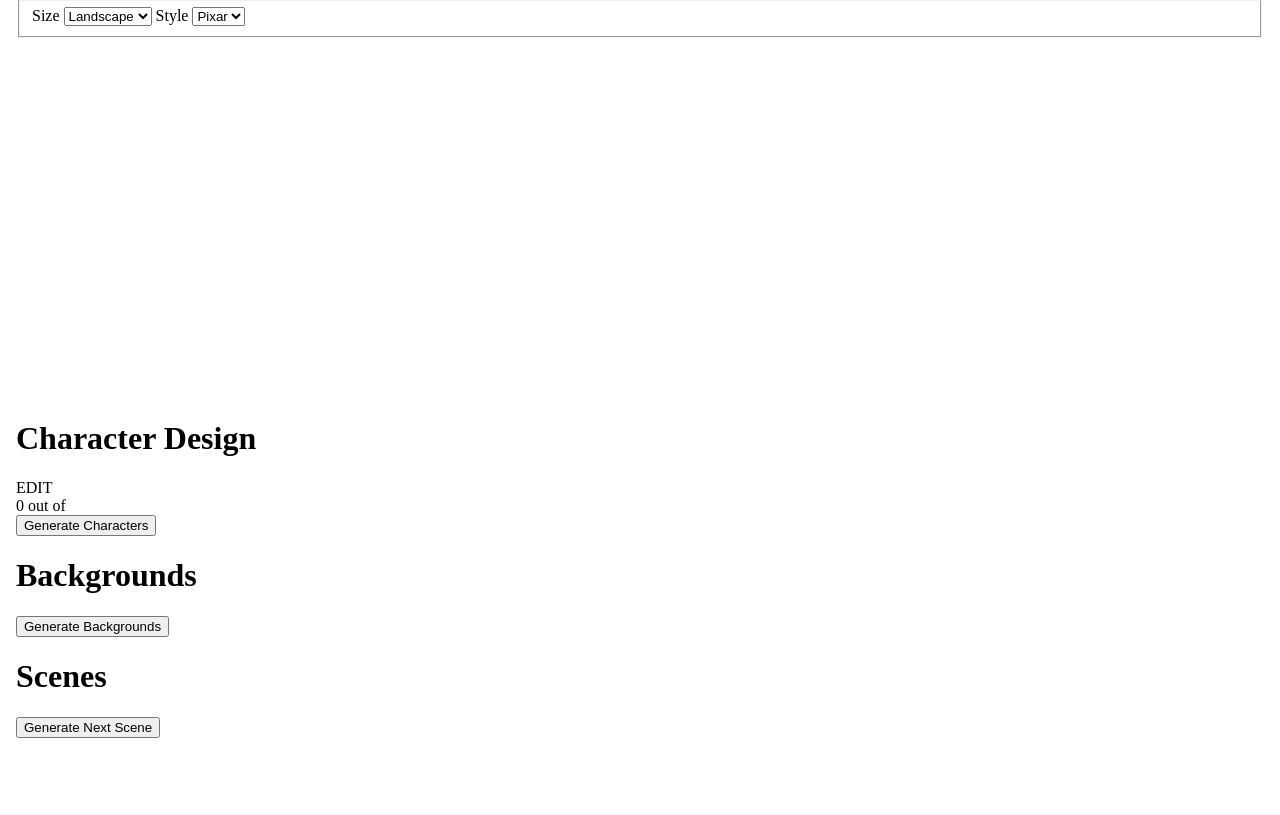
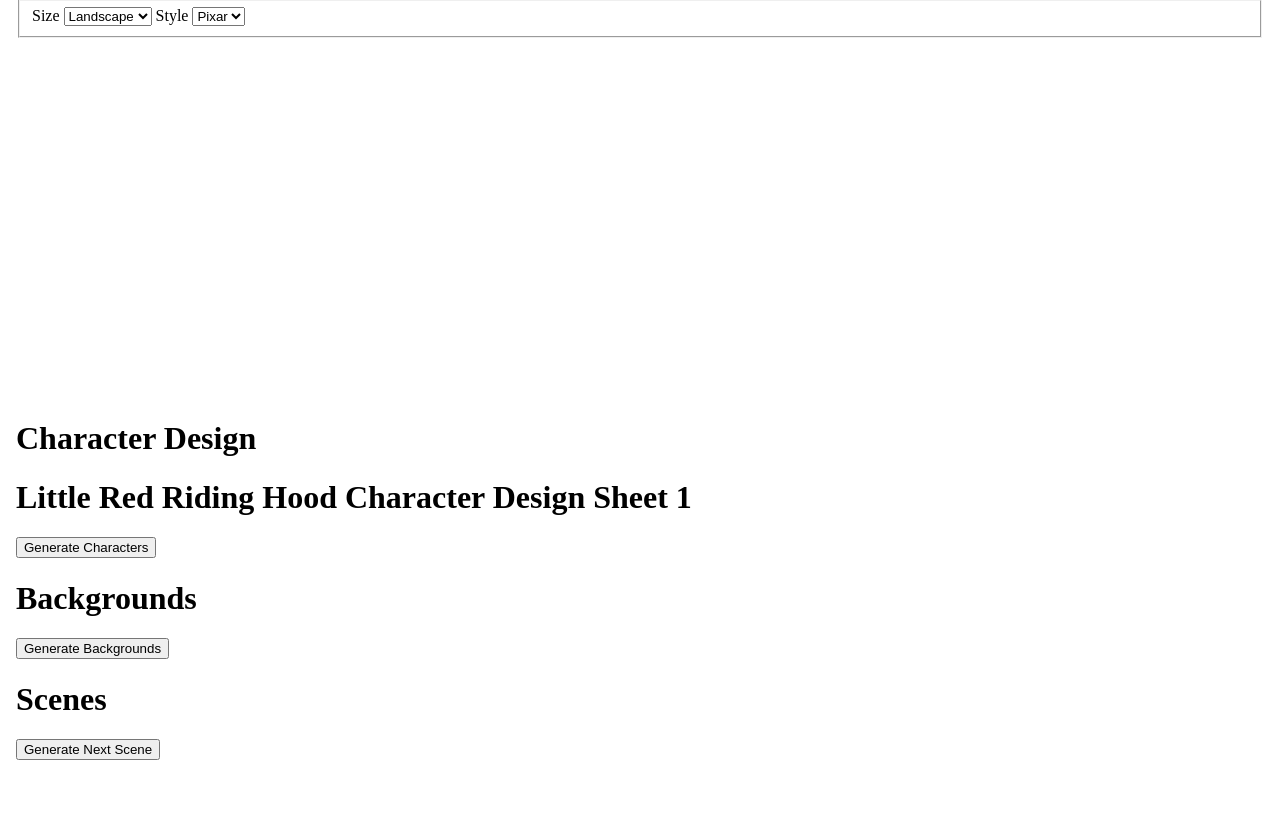
Before and after one commit to atticus-ezis/amlit_vid_v2, a Django app: page /blueprint/4/storybaord/ in a window 1280 px wide. Shown: the part 17-832 px from the top of the page. Run offline with Django 5.2, Linux system fonts and the light colour scheme; data comes from the database, SQL or seed files in the repository.

Commit message:
moved view logic to scripts, fixed accept and reject logic, fixed missing character_sheets context, updated template to layer image stack context

```diff
--- a/blueprints/models.py
+++ b/blueprints/models.py
@@ -36,7 +36,7 @@ class Blueprint(models.Model):
 
     def __str__(self):
         # query all blueprints with matching story
-        return f"Blueprint for {self.story.project.title}: {self.review_status} {self.updated_at:%Y-%m-%d %H:%M}"
+        return self.story.project.title
 
     def as_yaml(self) -> str:
         return yaml.dump(
@@ -171,3 +171,6 @@ class ImageStack(models.Model):
     name=models.CharField(
         max_length=50,
     )
+
+    def __str__(self):
+        return self.name
--- a/projects/admin.py
+++ b/projects/admin.py
@@ -3,7 +3,7 @@ from django.contrib import admin
 
 from projects.models import Project
 from stories.models import Story
-from blueprints.models import Blueprint, Character
+from blueprints.models import Blueprint, Character, ImageStack
 from storyboards.models import Image
 
 # Register your models here.
@@ -34,3 +34,7 @@ class BlueprintAdmin(admin.ModelAdmin):
 @admin.register(Image)
 class ImageAdmin(admin.ModelAdmin):
     pass
+
+@admin.register(ImageStack)
+class ImageStackAdmin(admin.ModelAdmin):
+    pass
--- a/storyboards/models.py
+++ b/storyboards/models.py
@@ -46,7 +46,7 @@ class Image(models.Model):
     image_stack = models.ForeignKey(
         ImageStack,
         on_delete=models.CASCADE,
-        related_name="images"
+        related_name="images",
     )
     style = models.CharField(max_length=100)
     image_file = models.ImageField(upload_to=image_upload_path)
@@ -59,6 +59,7 @@ class Image(models.Model):
     reference_images = models.ManyToManyField(
         "self",
         blank=True,
+        symmetrical=False,
         related_name="referenced_by",
     )
     parent_image = models.ForeignKey(
--- a/storyboards/scripts.py
+++ b/storyboards/scripts.py
@@ -0,0 +1,55 @@
+from blueprints.models import ImageStack
+from .models import Image
+from storyboards.api import openai_generation
+from django.db import transaction
+import base64
+from django.core.files.base import ContentFile
+import logging
+logger = logging.getLogger(__name__)
+
+image_styles = {"pixar": "in a pixar semi realistic style"}
+
+def generate_character_design_sheet_images(
+    stack: ImageStack,
+    size: str,
+    style: str
+) -> list[Image]:
+    try:
+        with transaction.atomic():
+            prompt = get_character_design_sheet_prompt(
+                stack=stack,
+                style=style
+            )
+
+            response = openai_generation(prompt=prompt, size=size)
+            print(f"DEBUG: AI Response{response}")
+
+            image_bytes = base64.b64decode(response["image_64"])
+            filename = f"{stack.name}.png"
+            img = Image.objects.create(
+                image_stack=stack,
+                ai_model=response["model"],
+                prompt=prompt,
+                size=response["size"],
+                style=style,
+            )
+            img.image_file.save(
+                filename,
+                ContentFile(image_bytes),
+                save=True,
+            )
+    except Exception:
+        logger.exception(
+            f"Failed generating character design sheets for {stack.name} with characters: {[character.name for character in stack.characters]}"
+        )
+        raise
+
+def get_character_design_sheet_prompt(
+        stack: ImageStack,
+        style: str
+    ):
+    style_description = image_styles[style]
+    title = stack.blueprint.story.project.title
+    character_list = (", ").join([character.name for character in stack.characters])
+    prompt = f"Character design sheet for {title}, {character_list}, {style_description}"
+    return prompt
--- a/storyboards/templates/storyboard.html
+++ b/storyboards/templates/storyboard.html
@@ -45,10 +45,12 @@
     <div name="character_design_block">
         <h1>Character Design</h1>
         <div name="image_grid_display">
-            {% for image in existing_character_sheets %}
+            {% for sheet in character_sheets %}
+                <h1>{{sheet.name}}</h1>
+                <div class="image-stack" id="character-stack-{{sheet.id}}">
+                    {% for image in sheet.images %}
                         <div class="image-card {% if image.review_status == 'approved' %}approved{% elif image.review_status == 'rejected' %}rejected{% endif %}"
                         id="image-{{image.pk}}">
-                    <h1>{{ image.key }}</h1>
                             <img src="{{ image.image_file.url }}">
                             <div name="user-review">
                                 <button class="accept-btn" data-url="{% url 'accept_image' pk=image.pk %}" type="button">
@@ -60,14 +62,13 @@
                                 </button>
                             </div>
                         </div>
+                    {% endfor%}
+                </div>
             {% endfor %}
-            <div class="edit-card"
-                data-image-type="character_design_sheet">
-                <p>EDIT</p>
         </div>
-        </div>
-        <div name="progress">{{existing_character_sheets|length}} out of {{ needed_character_sheets }}</div>
+        {% if missing_character_sheets %}
             <button name="action" value="generate_character_sheets" type="submit">Generate Characters</button>
+        {% endif %}
     </div>
 
     <script>
@@ -85,20 +86,15 @@
                 if (response.ok) {
                     const data = await response.json()
 
-                    data.images.forEach(image => {
-                        const card = document.querySelector(`#image-${image.id}`);
+
+                    const card = document.querySelector(`#image-${data.id}`);
                     card.classList.remove("approved", "rejected");
-                        card.classList.add(image.status);
-                    });
+                    card.classList.add(data.status);
 
-                    const editCard = document.querySelector(
-                        `.edit-card[data-image-type="${data.image_type}"]`
-                    );
-
-                    if (editCard) {
-                        editCard.hidden = data.has_approved
+                    if (data.change_card_id) {
+                        const update_card = document.querySelector(`#image-${data.change_card_id}`);
+                        update_card.remove("approved", "rejected")
                     }
-
 
                 } else {
                     alert("Failed to accept image")
--- a/storyboards/views.py
+++ b/storyboards/views.py
@@ -1,18 +1,17 @@
-import base64
+
 import logging
 from .models import Image
 from blueprints.models import Blueprint, ImageStack
 from django.shortcuts import get_object_or_404, render
 from storyboards.api import openai_generation
 from django.contrib import messages
-from django.core.files.base import ContentFile
+from .scripts import generate_character_design_sheet_images
 from django.db import transaction
 from django.http import JsonResponse
-from django.db.models import Case, When, Value, IntegerField
+from django.db.models import Case, When, Value, IntegerField, Count
 
 logger = logging.getLogger(__name__)
 
-image_styles = {"pixar": "in a pixar semi realistic style"}
 image_sizes = {
     "landscape": Image.SizeChoice.LANDSCAPE,
     "portrait": Image.SizeChoice.PORTRAIT,
@@ -25,12 +24,6 @@ def storyboard_view(request, blueprint_pk):
 
     image_size = image_sizes[request.POST.get("image_size") or "landscape"]
     image_style = (request.POST.get("image_style") or "pixar").lower()
-
-    available_images = Image.objects.filter(
-        image_stack__in=blueprint_stacks,
-        size=image_size,
-        style=image_style
-    )
 
     if request.method == "POST":
         action = request.POST.get("action")
@@ -55,104 +48,33 @@ def storyboard_view(request, blueprint_pk):
                         messages.error(request, "An unexpected error occurred while generating images.")
 
     character_stacks = blueprint_stacks.filter(category=ImageStack.StackCategory.CHARACTERS)
-    character_image_stacks = available_images.filter(image_stack__in=character_stacks).annotate(
-        is_approved=Case(
-            When(review_status=Image.ReviewStatus.APPROVED, then=Value(0)),
-            default=Value(1),
-            output_field=IntegerField(),
-        )
-        ).order_by(
-            "is_approved",
-            "created_at"
-        )
+    character_sheets = [{"id": stack.id, "name": stack.name, "images": stack.images.all()} for stack in character_stacks]
+    missing_character_sheets = character_stacks.annotate(
+        image_count=Count("images")
+    ).filter(image_count=0).exists()
+
 
     context = {
-        "character_image_stacks": character_image_stacks
+        "character_sheets": character_sheets,
+        "missing_character_sheets": missing_character_sheets,
     }
     return render(request, "storyboard.html", context)
 
 
-def generate_character_design_sheet_images(
-    stack: ImageStack,
-    size: str,
-    style: str
-) -> list[Image]:
-    try:
-        with transaction.atomic():
-            prompt = get_character_design_sheet_prompt(
-                stack=stack,
-                style=style
-            )
-
-            response = openai_generation(prompt=prompt, size=size)
-            print(f"DEBUG: AI Response{response}")
-
-            image_bytes = base64.b64decode(response["image_64"])
-            filename = f"{stack.name}.png"
-            img = Image.objects.create(
-                image_stack=stack,
-                ai_model=response["model"],
-                prompt=prompt,
-                size=response["size"],
-                style=style,
-            )
-            img.image_file.save(
-                filename,
-                ContentFile(image_bytes),
-                save=True,
-            )
-    except Exception:
-        logger.exception(
-            f"Failed generating character design sheets for {stack.name} with characters: {[character.name for character in stack.characters]}"
-        )
-        raise
-
-
-
-def get_character_design_sheet_prompt(
-        stack: ImageStack,
-        style: str
-    ):
-    style_description = image_styles[style]
-    title = stack.blueprint.story.project.title
-    character_list = (", ").join([character.name for character in stack.characters])
-    prompt = f"Character design sheet for {title}, {character_list}, {style_description}"
-    return prompt
-
-
 def accept_image(request, pk):
     image = get_object_or_404(Image, pk=pk)
-    # only one image in a chain can be approved
-    # find existing images in the chain which are approved
-    existing_accepted = [
-        i for i in image.generation_chain
-        if i.review_status == Image.ReviewStatus.APPROVED
-        and i.pk != image.pk
-    ]
-    for i in existing_accepted:
-        i.review_status = Image.ReviewStatus.REJECTED
-        i.save(update_fields=["review_status"])
-
-    image.review_status = Image.ReviewStatus.APPROVED
-    image.save(update_fields=["review_status"])
-
-    has_approved = any(
-        i.review_status == Image.ReviewStatus.APPROVED
-        for i in image.generation_chain
-    )
-
-    images = [
-        {"id": i.id, "status": i.review_status} for i in image.generation_chain
-    ]
-    print(f"images --- {images}")
+    image_stack = Image.objects.filter(image_stack=image.image_stack)
+    existing_approved = image_stack.filter(review_status=Image.ReviewStatus.APPROVED).exclude(pk=image.pk).first()
+    updated_id = None or existing_approved.id
+    if existing_approved.exists():
+        existing_approved.update(review_status=Image.ReviewStatus.PENDING)
+    image.update(review_status=Image.ReviewStatus.APPROVED)
 
     return JsonResponse({
         "success": True,
         "status": image.review_status,
         "id": image.pk,
-        "rejected_ids": [i.id for i in existing_accepted],
-        "images": images,
-        "has_approved": has_approved,
+        "change_card_id": updated_id,
         "image_stack": image.image_stack,
     })
 
```
Also changed, not shown: storyboards/TODOS.md (+1 -0 lines), db.sqlite3, storyboards/migrations/0004_remove_image_background_remove_image_blueprint_and_more.py (added). Lines whose indentation alone changed are shown as unchanged.
